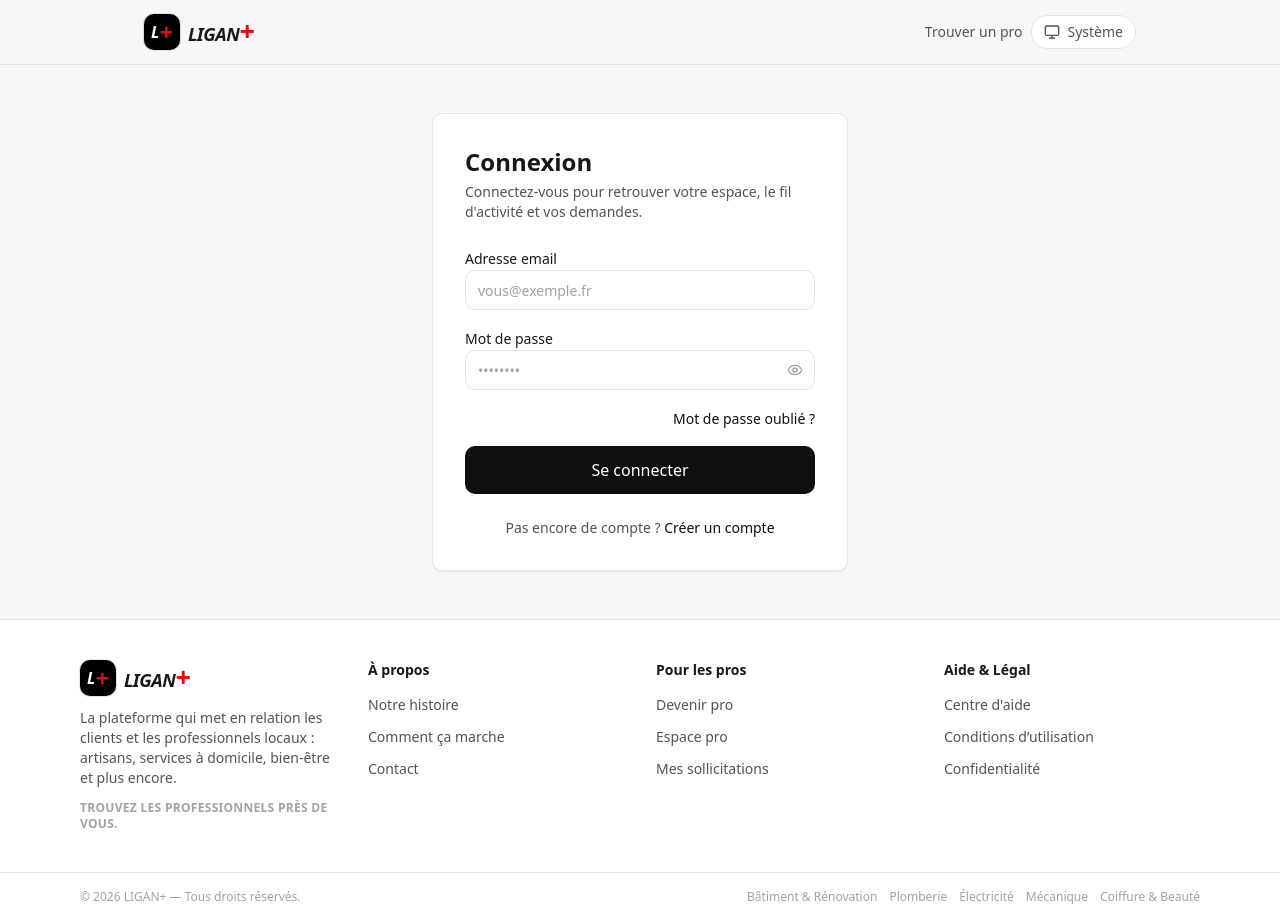
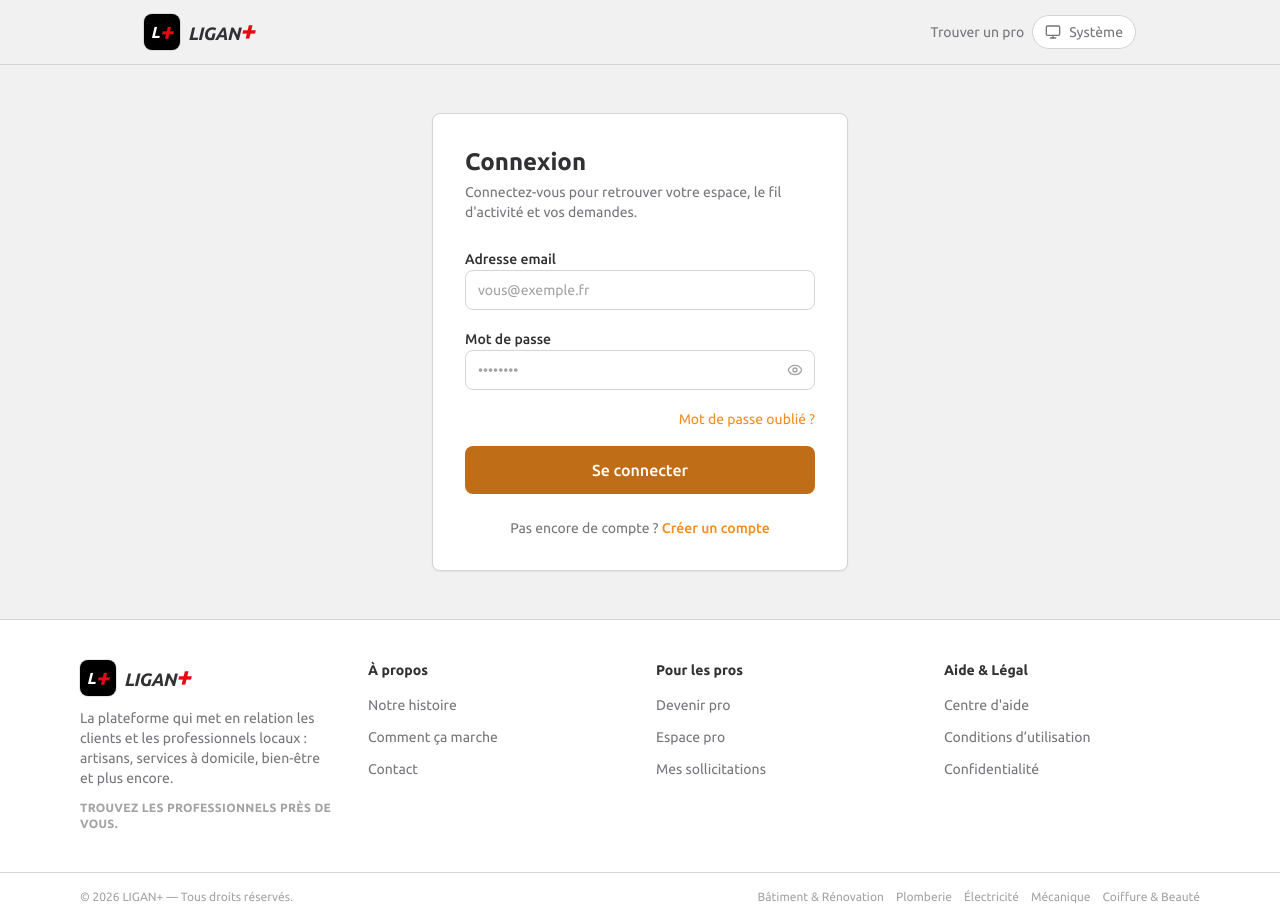
Before and after one commit to Dupont-fr/ligan-frontend, a React (Vite) app: page /login in a window 1280 px wide. Built offline with nearby package versions, Linux system fonts and the light colour scheme; no server answers.

Commit message:
feat: style marketplace type Jumia - palette orange #f68b1e, typo Ubuntu, boutons a voile au survol, dropdown categories, cartes a lift, bandeau deroulant

```diff
--- a/index.html
+++ b/index.html
@@ -4,6 +4,13 @@
     <meta charset="UTF-8" />
     <link rel="icon" type="image/svg+xml" href="/favicon.svg" />
     <meta name="viewport" content="width=device-width, initial-scale=1.0" />
+    <meta name="theme-color" content="#f68b1e" />
+    <link rel="preconnect" href="https://fonts.googleapis.com" />
+    <link rel="preconnect" href="https://fonts.gstatic.com" crossorigin />
+    <link
+      href="https://fonts.googleapis.com/css2?family=Ubuntu:ital,wght@0,400;0,500;0,700;1,700&display=swap"
+      rel="stylesheet"
+    />
     <meta
       name="description"
       content="LIGAN+ : trouvez les professionnels près de vous. Mécaniciens, plombiers, coiffeurs, artisans et plus."
--- a/src/components/activities/ActivityCard.tsx
+++ b/src/components/activities/ActivityCard.tsx
@@ -51,14 +51,16 @@ export function ActivityCard({ activity, currentUserId }: ActivityCardProps) {
   }
 
   return (
-    <div className="flex flex-col rounded-[var(--radius-md)] border border-border bg-surface p-5 transition-shadow hover:shadow-[var(--shadow-md)]">
+    <div className="flex flex-col rounded-[var(--radius-md)] border border-border bg-surface p-5 transition-all duration-200 ease-out hover:-translate-y-0.5 hover:shadow-[var(--shadow-md)]">
       <div className="flex items-start justify-between gap-3">
         <div className="min-w-0">
           <Badge variant="secondary">{activity.category}</Badge>
           <h3 className="mt-2 truncate text-base font-semibold text-text-primary">{activity.title}</h3>
         </div>
         {activity.price ? (
-          <span className="shrink-0 text-sm font-bold text-primary">{activity.price}</span>
+          <span className="shrink-0 rounded-[var(--radius-sm)] bg-secondary-light px-2 py-0.5 text-sm font-bold text-secondary">
+            {activity.price}
+          </span>
         ) : null}
       </div>
 
--- a/src/components/ui/Badge.tsx
+++ b/src/components/ui/Badge.tsx
@@ -1,6 +1,6 @@
 import type { HTMLAttributes } from 'react'
 
-export type BadgeVariant = 'success' | 'warning' | 'error' | 'info' | 'neutral' | 'secondary'
+export type BadgeVariant = 'success' | 'warning' | 'error' | 'info' | 'neutral' | 'secondary' | 'promo'
 
 interface BadgeProps extends HTMLAttributes<HTMLSpanElement> {
   variant?: BadgeVariant
@@ -13,6 +13,7 @@ const badgeClasses: Record<BadgeVariant, string> = {
   info: 'bg-info-light text-info',
   neutral: 'bg-border-light text-text-secondary',
   secondary: 'bg-secondary-light text-secondary',
+  promo: 'bg-secondary text-white',
 }
 
 export function Badge({ variant = 'neutral', className = '', ...props }: BadgeProps) {
--- a/src/components/ui/Button.tsx
+++ b/src/components/ui/Button.tsx
@@ -19,8 +19,8 @@ interface ButtonProps extends ButtonHTMLAttributes<HTMLButtonElement> {
 
 const variantClasses: Record<ButtonVariant, string> = {
   primary:
-    'bg-primary text-primary-contrast hover:bg-primary-hover active:bg-primary-hover',
-  secondary: 'bg-secondary text-white hover:opacity-90 active:opacity-80',
+    'btn-fill bg-primary text-primary-contrast hover:bg-primary-hover active:bg-primary-hover',
+  secondary: 'btn-fill bg-secondary text-white hover:opacity-90 active:opacity-80',
   outline:
     'border border-border bg-surface text-text-primary hover:border-text-muted',
   ghost: 'bg-transparent text-text-secondary hover:bg-surface hover:text-text-primary',
--- a/src/index.css
+++ b/src/index.css
@@ -8,34 +8,36 @@
    Les utilitaires générés utilisent var(--color-*) afin que
    le thème sombre (.dark) bascule automatiquement. */
 @theme {
-  --color-primary: #0f0f10;
-  --color-primary-hover: #e50914;
-  --color-primary-light: #f4f4f5;
+  --font-sans: 'Ubuntu', ui-sans-serif, -apple-system, 'Segoe UI', Helvetica Neue, Arial, sans-serif;
+
+  --color-primary: #f68b1e;
+  --color-primary-hover: #d56e0e;
+  --color-primary-light: #fdf0e1;
   --color-primary-contrast: #ffffff;
 
   --color-brand-red: #e50914;
 
-  --color-secondary: #e50914;
-  --color-secondary-light: #ffe8eb;
+  --color-secondary: #be1d3e;
+  --color-secondary-light: #fbe9ed;
 
-  --color-background: #f7f7f8;
+  --color-background: #f1f1f2;
   --color-surface: #ffffff;
 
-  --color-text-primary: #18181b;
-  --color-text-secondary: #52525b;
-  --color-text-muted: #a1a1aa;
+  --color-text-primary: #313133;
+  --color-text-secondary: #75757a;
+  --color-text-muted: #a3a3a6;
 
-  --color-success: #16a34a;
-  --color-success-light: #f0fdf4;
-  --color-error: #dc2626;
-  --color-error-light: #fef2f2;
-  --color-warning: #f59e0b;
-  --color-warning-light: #fffbeb;
-  --color-info: #0ea5e9;
-  --color-info-light: #f0f9ff;
+  --color-success: #009063;
+  --color-success-light: #e1f6ec;
+  --color-error: #be1d3e;
+  --color-error-light: #fbe9ed;
+  --color-warning: #d97706;
+  --color-warning-light: #fef7e0;
+  --color-info: #286fe3;
+  --color-info-light: #e9f1fd;
 
-  --color-border: #e4e4e7;
-  --color-border-light: #f1f1f2;
+  --color-border: #d4d4d6;
+  --color-border-light: #e8e8e8;
 }
 
 @layer base {
@@ -46,3 +48,42 @@
     @apply font-sans antialiased;
   }
 }
+
+/* Bouton avec voile qui remonte au survol (style Jumia).
+   Couche unlayered : ajoutée après Tailwind, elle définit
+   elle-même la transition pour couvrir background-color + position. */
+.btn-fill {
+  background-image: linear-gradient(to top, var(--btn-fill) 50%, transparent 50%);
+  background-size: 100% 200%;
+  background-position: 0 -100%;
+  transition-property: background-position, background-color;
+  transition-duration: 200ms;
+  transition-timing-function: ease-out;
+}
+.btn-fill:hover:not(:disabled),
+.btn-fill:focus-visible {
+  background-position: 0 100%;
+}
+
+/* Bandeau défilant (ticker promo type marketplace) */
+@keyframes marquee-x {
+  from {
+    transform: translateX(0);
+  }
+  to {
+    transform: translateX(-50%);
+  }
+}
+.marquee-track {
+  display: flex;
+  width: max-content;
+  animation: marquee-x 24s linear infinite;
+}
+.marquee-track:hover {
+  animation-play-state: paused;
+}
+@media (prefers-reduced-motion: reduce) {
+  .marquee-track {
+    animation: none;
+  }
+}
--- a/src/pages/auth/RegisterPage.tsx
+++ b/src/pages/auth/RegisterPage.tsx
@@ -132,10 +132,10 @@ export function RegisterPage() {
               role="radio"
               aria-checked={active}
               onClick={() => setValue('role', opt.value, { shouldValidate: true })}
-              className={`rounded-[var(--radius-md)] border p-4 text-left transition-all ${
+              className={`rounded-[var(--radius-md)] border p-4 text-left transition-all duration-200 ease-out ${
                 active
                   ? 'border-primary bg-primary-light shadow-[var(--shadow-sm)]'
-                  : 'border-border bg-surface hover:border-text-muted'
+                  : 'border-border bg-surface hover:-translate-y-0.5 hover:border-primary hover:shadow-[var(--shadow-md)]'
               }`}
             >
               <span
--- a/src/styles/tokens.css
+++ b/src/styles/tokens.css
@@ -2,100 +2,108 @@
    LIGAN+ — Design tokens
    Thèmes : clair (:root, par défaut), sombre (.dark), confort (.comfort).
    Source unique des valeurs : ne jamais coder une couleur en dur ailleurs.
-   Palette de marque : noir / blanc / rouge (#e50914).
+   Palette d'interface inspirée de Jumia :
+   orange #f68b1e (actions), rouge promo #be1d3e, fond gris #f1f1f2,
+   texte #313133, borders #d4d4d6, ombre douce 0 0 12px rgba(0,0,0,.12).
+   Le rouge de marque #e50914 reste réservé au « + » du logo LIGAN+.
    ========================================================================== */
 
 :root {
   /* Couleurs de marque */
-  --color-primary: #0f0f10; /* noir profond — boutons, accents */
-  --color-primary-hover: #e50914; /* rouge de marque au survol */
-  --color-primary-light: #f4f4f5; /* fonds subtils */
+  --color-primary: #f68b1e; /* orange Jumia — boutons, accents, liens */
+  --color-primary-hover: #d56e0e; /* orange assombri au survol */
+  --color-primary-light: #fdf0e1; /* fonds subtils orange */
   --color-primary-contrast: #ffffff; /* texte sur fond primary */
 
-  --color-secondary: #e50914; /* rouge LIGAN+ */
-  --color-secondary-light: #ffe8eb;
+  --color-secondary: #be1d3e; /* rouge promo Jumia — badges, prix soldés */
+  --color-secondary-light: #fbe9ed;
 
   /* Fond */
-  --color-background: #f7f7f8;
+  --color-background: #f1f1f2; /* gris clair Jumia */
   --color-surface: #ffffff; /* cartes, modales */
 
   /* Texte */
-  --color-text-primary: #18181b;
-  --color-text-secondary: #52525b;
-  --color-text-muted: #a1a1aa;
+  --color-text-primary: #313133;
+  --color-text-secondary: #75757a;
+  --color-text-muted: #a3a3a6;
 
   /* États sémantiques */
-  --color-success: #16a34a;
-  --color-success-light: #f0fdf4;
-  --color-error: #dc2626;
-  --color-error-light: #fef2f2;
-  --color-warning: #f59e0b;
-  --color-warning-light: #fffbeb;
-  --color-info: #0ea5e9;
-  --color-info-light: #f0f9ff;
+  --color-success: #009063;
+  --color-success-light: #e1f6ec;
+  --color-error: #be1d3e;
+  --color-error-light: #fbe9ed;
+  --color-warning: #d97706;
+  --color-warning-light: #fef7e0;
+  --color-info: #286fe3;
+  --color-info-light: #e9f1fd;
 
   /* Bordures et ombres */
-  --color-border: #e4e4e7;
-  --color-border-light: #f1f1f2;
+  --color-border: #d4d4d6;
+  --color-border-light: #e8e8e8;
 
   --shadow-sm: 0 1px 2px rgba(0, 0, 0, 0.05);
-  --shadow-md: 0 4px 12px rgba(0, 0, 0, 0.07);
-  --shadow-lg: 0 12px 24px rgba(0, 0, 0, 0.09);
+  --shadow-md: 0 0 12px 0 rgba(0, 0, 0, 0.12); /* ombre flottante Jumia */
+  --shadow-lg: 0 4px 16px 0 rgba(0, 0, 0, 0.16);
 
-  /* Rayons de bordure */
-  --radius-sm: 6px;
-  --radius-md: 10px;
-  --radius-lg: 16px;
+  /* Rayons de bordure (Jumia : 6–8px, 14px, pills) */
+  --radius-sm: 4px;
+  --radius-md: 8px;
+  --radius-lg: 14px;
   --radius-full: 9999px;
+
+  /* Voile qui remonte dans les boutons au survol */
+  --btn-fill: rgba(0, 0, 0, 0.22);
 }
 
 .dark {
-  /* Couleurs de marque (inversion claire/sombre, rouge conservé) */
-  --color-primary: #fafafa;
-  --color-primary-hover: #e50914;
-  --color-primary-light: #1c1c1f;
-  --color-primary-contrast: #0f0f10;
+  /* Couleurs de marque (orange conservé, fond assombri) */
+  --color-primary: #f68b1e;
+  --color-primary-hover: #ff8f37;
+  --color-primary-light: #2a1c12;
+  --color-primary-contrast: #161618;
 
-  --color-secondary: #ff4d57;
-  --color-secondary-light: #3a0b0f;
+  --color-secondary: #ff5a70;
+  --color-secondary-light: #3a1016;
 
   /* Fond */
-  --color-background: #0c0c0d;
-  --color-surface: #161618; /* cartes, modales */
+  --color-background: #101012;
+  --color-surface: #1a1a1d; /* cartes, modales */
 
   /* Texte */
-  --color-text-primary: #fafafa;
-  --color-text-secondary: #a1a1aa;
-  --color-text-muted: #71717a;
+  --color-text-primary: #f4f4f5;
+  --color-text-secondary: #a3a3a6;
+  --color-text-muted: #75757a;
 
   /* États sémantiques (assombris pour rester lisibles sur fond sombre) */
   --color-success: #22c55e;
-  --color-success-light: #052e16;
-  --color-error: #f87171;
-  --color-error-light: #450a0a;
+  --color-success-light: #0a2e1a;
+  --color-error: #ff6b7d;
+  --color-error-light: #3a1016;
   --color-warning: #fbbf24;
-  --color-warning-light: #451a03;
-  --color-info: #38bdf8;
-  --color-info-light: #082f49;
+  --color-warning-light: #3a2a08;
+  --color-info: #5b9bff;
+  --color-info-light: #0f2447;
 
   /* Bordures et ombres */
-  --color-border: #27272a;
-  --color-border-light: #1f1f22;
+  --color-border: #2e2e33;
+  --color-border-light: #232327;
 
   --shadow-sm: 0 1px 2px rgba(0, 0, 0, 0.3);
-  --shadow-md: 0 4px 12px rgba(0, 0, 0, 0.4);
-  --shadow-lg: 0 12px 24px rgba(0, 0, 0, 0.5);
+  --shadow-md: 0 0 12px 0 rgba(0, 0, 0, 0.5);
+  --shadow-lg: 0 4px 16px 0 rgba(0, 0, 0, 0.6);
+
+  --btn-fill: rgba(0, 0, 0, 0.3);
 }
 
 .confort {
-  /* Couleurs de marque (rouge conservé, base chaude) */
-  --color-primary: #29221c;
-  --color-primary-hover: #e50914;
-  --color-primary-light: #f1e7d6;
-  --color-primary-contrast: #fdfaf4;
+  /* Couleurs de marque (orange chaud sur papier) */
+  --color-primary: #e07e1b;
+  --color-primary-hover: #c86a12;
+  --color-primary-light: #f7e8d5;
+  --color-primary-contrast: #fffdf8;
 
-  --color-secondary: #e50914;
-  --color-secondary-light: #ffe8eb;
+  --color-secondary: #c0392f;
+  --color-secondary-light: #f9e4e1;
 
   /* Fond — papier crème */
   --color-background: #f7f1e7;
@@ -107,13 +115,13 @@
   --color-text-muted: #a89a8b;
 
   /* États sémantiques */
-  --color-success: #16a34a;
+  --color-success: #15803d;
   --color-success-light: #eefaf2;
-  --color-error: #dc2626;
+  --color-error: #c13535;
   --color-error-light: #fdeeee;
-  --color-warning: #f59e0b;
+  --color-warning: #d97706;
   --color-warning-light: #fdf3e3;
-  --color-info: #0ea5e9;
+  --color-info: #2563eb;
   --color-info-light: #ecf7fd;
 
   /* Bordures et ombres — chaudes */
@@ -121,6 +129,8 @@
   --color-border-light: #efe7d8;
 
   --shadow-sm: 0 1px 2px rgba(43, 36, 29, 0.06);
-  --shadow-md: 0 4px 12px rgba(43, 36, 29, 0.08);
-  --shadow-lg: 0 12px 24px rgba(43, 36, 29, 0.1);
+  --shadow-md: 0 0 12px 0 rgba(43, 36, 29, 0.14);
+  --shadow-lg: 0 4px 16px 0 rgba(43, 36, 29, 0.18);
+
+  --btn-fill: rgba(43, 36, 29, 0.22);
 }
```
Also changed, not shown: src/components/layout/SiteHeader.tsx (+34 -2 lines), src/pages/LandingPage.tsx (+22 -2 lines).
